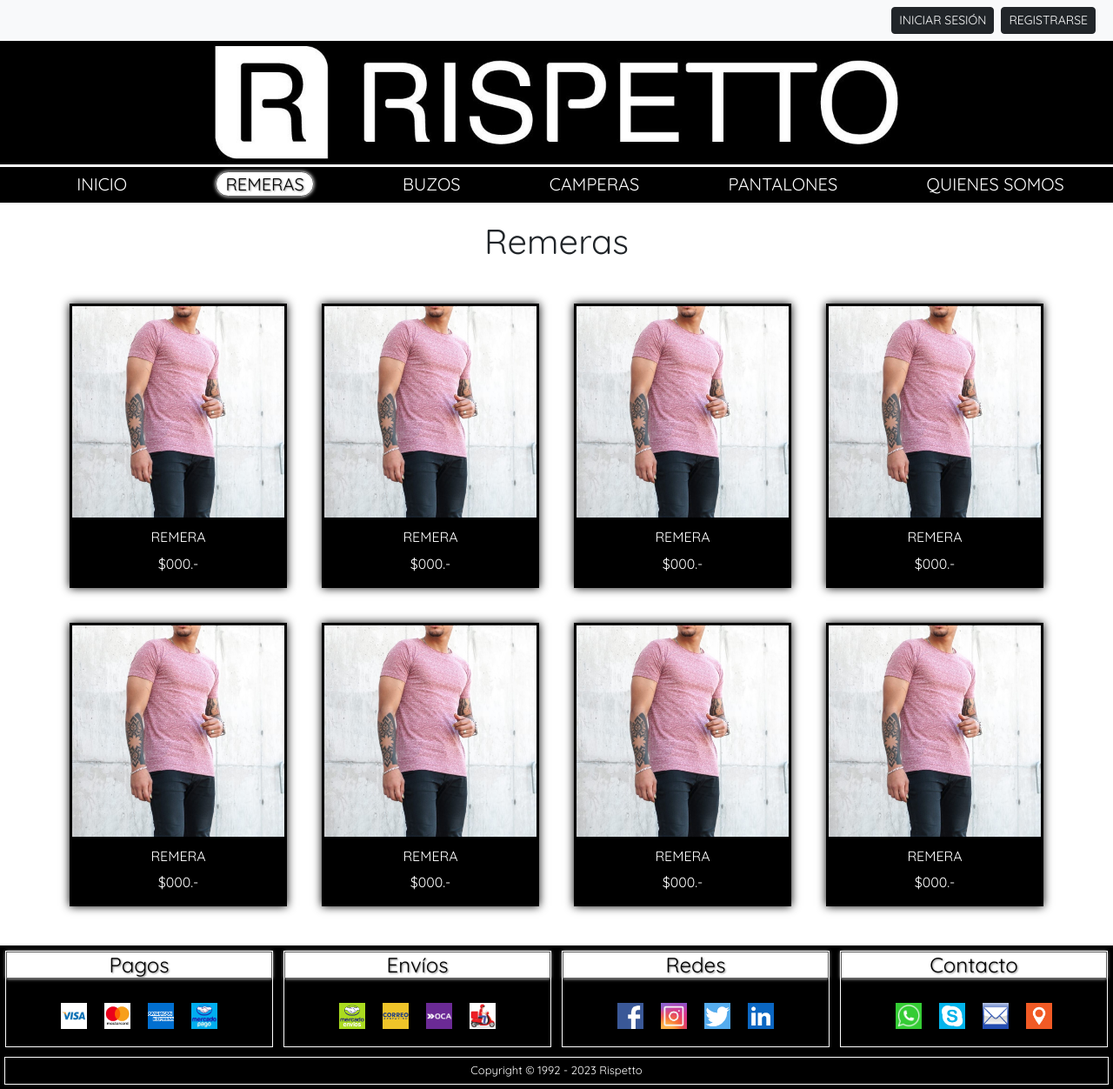
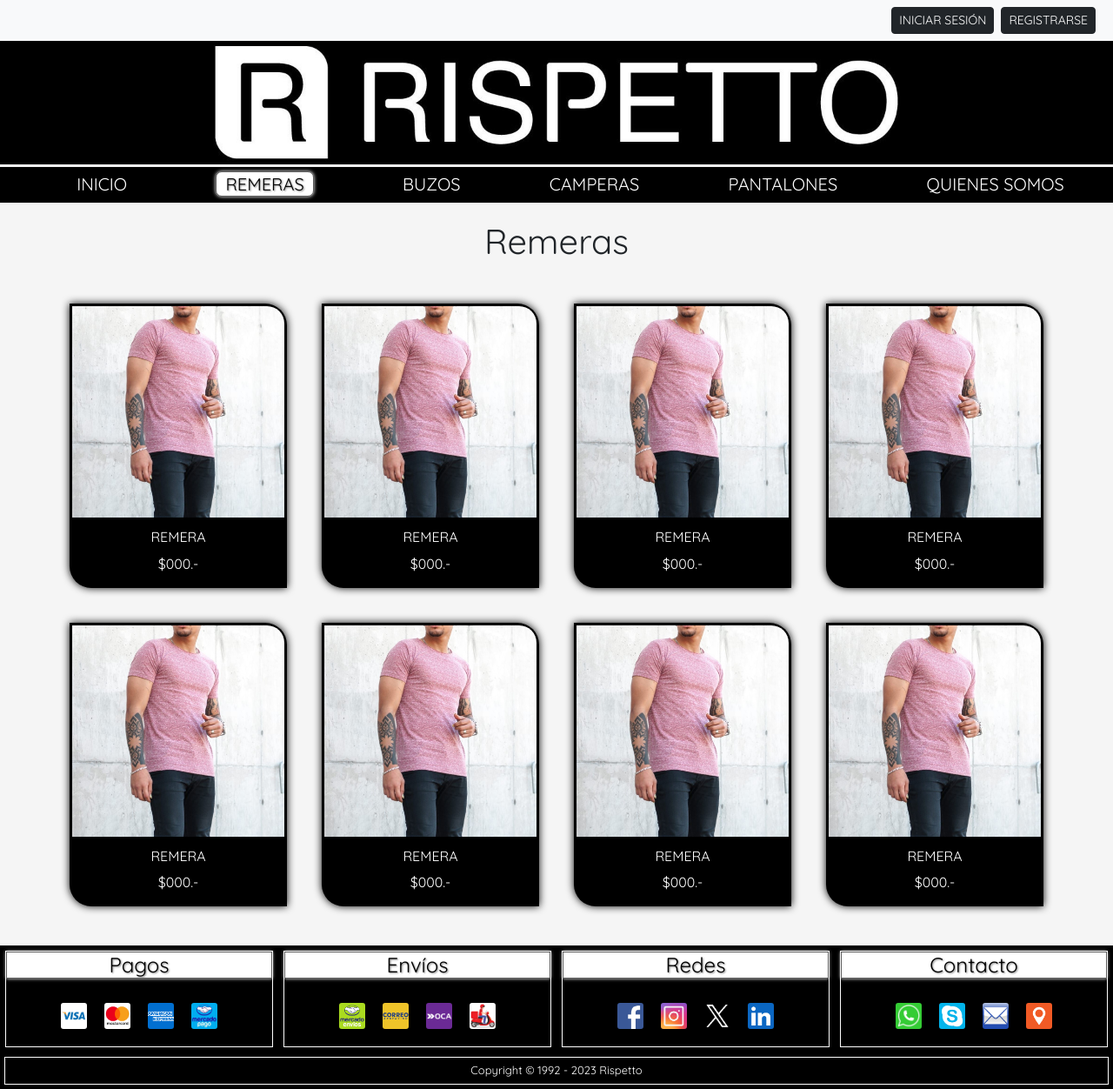
Before and after one commit to belzo19/PreEntrega2-Belsito, a plain HTML site: page pages/remeras.html in a window 1280 px wide. Shown: the whole page at 87% size. Drawn offline with Linux system fonts and the light colour scheme.

Commit message:
mejora de cajas

```diff
--- a/css/style.css
+++ b/css/style.css
@@ -19,6 +19,7 @@ body
     display: flex;
     flex-direction: column;
     text-align: center;
+    background-color: whitesmoke;
 }
 
 .usuario
@@ -80,7 +81,7 @@ a:hover
     padding-right: .625rem;
     padding-top: .0625rem;
     padding-bottom: .0625rem;
-    border-radius: 1.5625rem;
+    border-radius: .4375rem;
     background-color: white;
     color: black;
     text-shadow: 1px 1px 2px gray;
@@ -108,6 +109,7 @@ h2
 main article img
 {
     margin: .1875rem;
+    border-top-right-radius: 1.25rem;
 }
 
 .contenedor_inicio
@@ -116,8 +118,6 @@ main article img
     grid-template-columns: auto auto auto auto;
     justify-content: center;
     margin-bottom: 3.125rem;
-
-
 }
 
 .contenedor
@@ -166,6 +166,7 @@ main article img
     padding: 1.25rem;
     font-size: larger;
     margin-bottom: 3.125rem;
+
 }
 
 @media only screen and (max-width: 1101px) {
@@ -207,8 +208,6 @@ main article img
     }
 }
 
-
-
 .caja
 {
     display: flex;
@@ -219,6 +218,9 @@ main article img
     width: 15.625rem;
     margin: 1.25rem;
     box-shadow: 0rem 0rem .625rem black;
+    border-top-right-radius: 1.5625rem;
+    border-bottom-left-radius: 1.5625rem;
+
 }
 
 .caja:hover
@@ -251,6 +253,7 @@ footer img
     display: block;
     margin-top: 1.25rem;
     margin-bottom: 1.25rem;
+    border-radius: .1875rem;
 }
 
 footer div a img:hover
@@ -290,6 +293,7 @@ footer div a img:hover
     display: flex;
     flex-wrap: wrap;
     justify-content: center;
+
 }
 
 footer h4
@@ -315,21 +319,23 @@ box-shadow: 0rem 0rem .25rem white;
     grid-column: 1 / 5;
 }
 
-.carousel {
+.carousel
+{
     margin-top: 1.25rem;
     width: 31.25rem;
     justify-content: center;
     box-shadow: 0rem 0rem .625rem black;
-    border: 3px solid black;
+    border: .3125rem solid black;
 }
 
 @media only screen and (max-width: 31.25rem) {
-    .carousel {
+    .carousel
+    {
         margin-top: 1.25rem;
         width: 18.75rem;
         justify-content: center;
         box-shadow: 0rem 0rem .625rem black;
-        border: 3px solid black;
+        border: .3125rem solid black;
     }
 }
 
--- a/pages/remeras.html
+++ b/pages/remeras.html
@@ -15,10 +15,12 @@
         <div>
             <nav class="navbar bg-light" data-bs-theme="dark">
                 <form class="container-fluid justify-content-sm-end">
-                  <button class="btn bg-dark btn-outline-dark btn-sm me-2" type="button"><a href="../pages/login.html">INICIAR SESIÓN</a></button>
-                  <button class="btn bg-dark btn-outline-dark btn-sm me-2" type="button"><a href="../pages/registro.html">REGISTRARSE</a></button>
+                    <button class="btn bg-dark btn-outline-dark btn-sm me-2" type="button"><a
+                            href="../pages/login.html">INICIAR SESIÓN</a></button>
+                    <button class="btn bg-dark btn-outline-dark btn-sm me-2" type="button"><a
+                            href="../pages/registro.html">REGISTRARSE</a></button>
                 </form>
-              </nav>
+            </nav>
         </div>
 
         <img id="banner" src="../assets/images/banner.jpg" alt="banner">
@@ -135,7 +137,8 @@
                             alt="facebook"></a>
                     <a href="http://www.instagram.com" target="_blank"><img src="../assets/images/instagram.png"
                             alt="instagram"></a>
-                    <a href="http://www.twitter.com" target="_blank"><img src="../assets/images/twitter.png" alt="twitter"></a>
+                    <a href="http://www.twitter.com" target="_blank"><img src="../assets/images/x.PNG"
+                            alt="twitter"></a>
                     <a href="http://www.linkedin.com" target="_blank"><img src="../assets/images/linkedin.PNG"
                             alt="linkedin"></a>
                 </div>
@@ -146,10 +149,10 @@
                 <div class="iconos-footer">
                     <a href="https://api.whatsapp.com/send/?phone=%2B541123883677&text&type=phone_number&app_absent=0"
                         target="_blank"><img src="../assets/images/whatsapp.png" alt="whatsapp"></a>
-                    <a href="https://join.skype.com/invite/fzqrcVdkf3s4" target="_blank"><img src="../assets/images/skype.png"
-                            alt="whatsapp"></a>
-                    <a href="mailto:rispetto@rispetto.com.ar" target="_blank"><img src="../assets/images/correoelectronico.png"
-                            alt="correo-electronico"></a>
+                    <a href="https://join.skype.com/invite/fzqrcVdkf3s4" target="_blank"><img
+                            src="../assets/images/skype.png" alt="whatsapp"></a>
+                    <a href="mailto:rispetto@rispetto.com.ar" target="_blank"><img
+                            src="../assets/images/correoelectronico.png" alt="correo-electronico"></a>
                     <a href="https://www.google.com/maps/place/Obelisco/@-34.6037344,-58.3864413,17z/data=!3m1!4b1!4m6!3m5!1s0x4aa9f0a6da5edb:0x11bead4e234e558b!8m2!3d-34.6037389!4d-58.3815704!16zL20vMDM1Z2pi?entry=ttu"
                         target="_blank"><img src="../assets/images/ubicacion.png" alt="ubicacion"></a>
                 </div>
```
Also changed, not shown: index.html (+3 -2 lines), pages/buzos.html (+1 -1 lines), pages/camperas.html (+1 -1 lines), pages/pantalones.html (+1 -1 lines), pages/quienes_somos.html (+1 -1 lines), assets/images/pd.png (added), assets/images/productos/buzos/buzos 2 colores.jpg, assets/images/productos/camperas/campera.jpg, assets/images/productos/camperas/camperas.jpg (added), assets/images/x-cuadro.png (added), assets/images/x.PNG (added).
